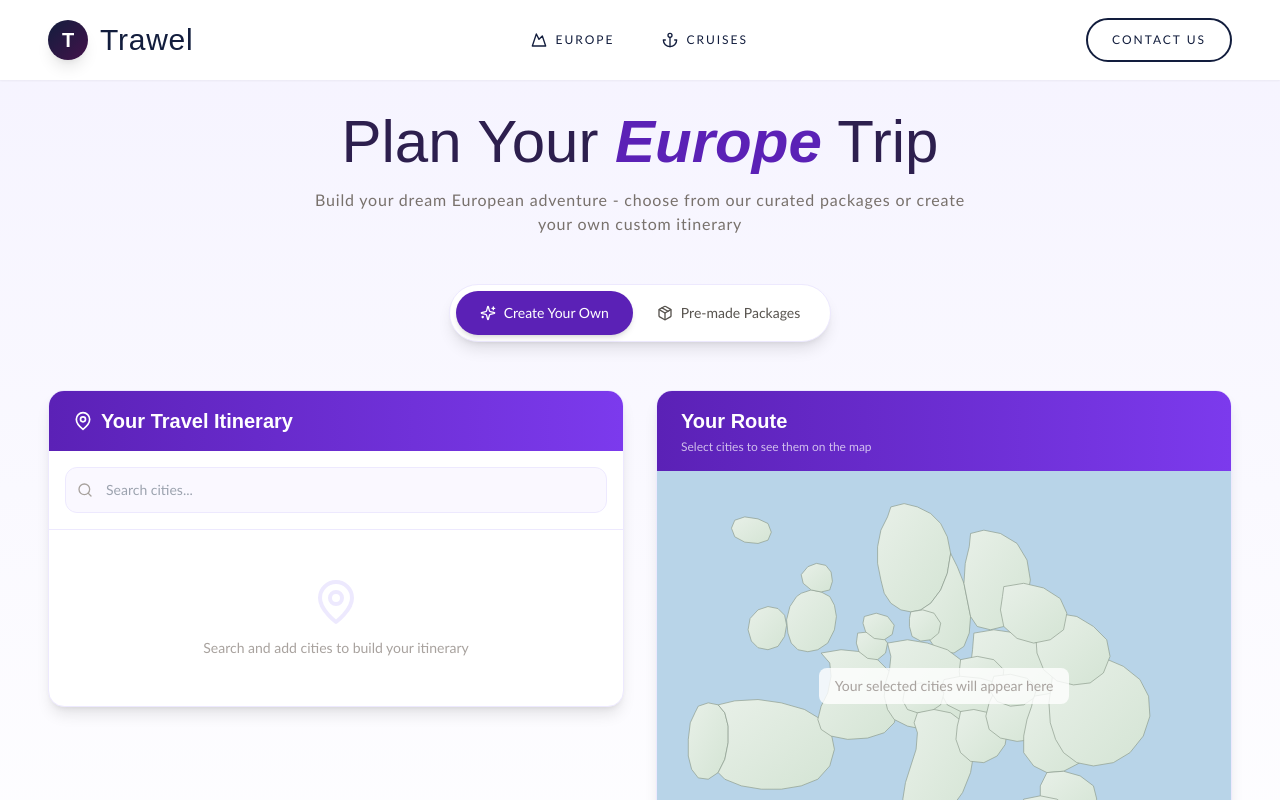
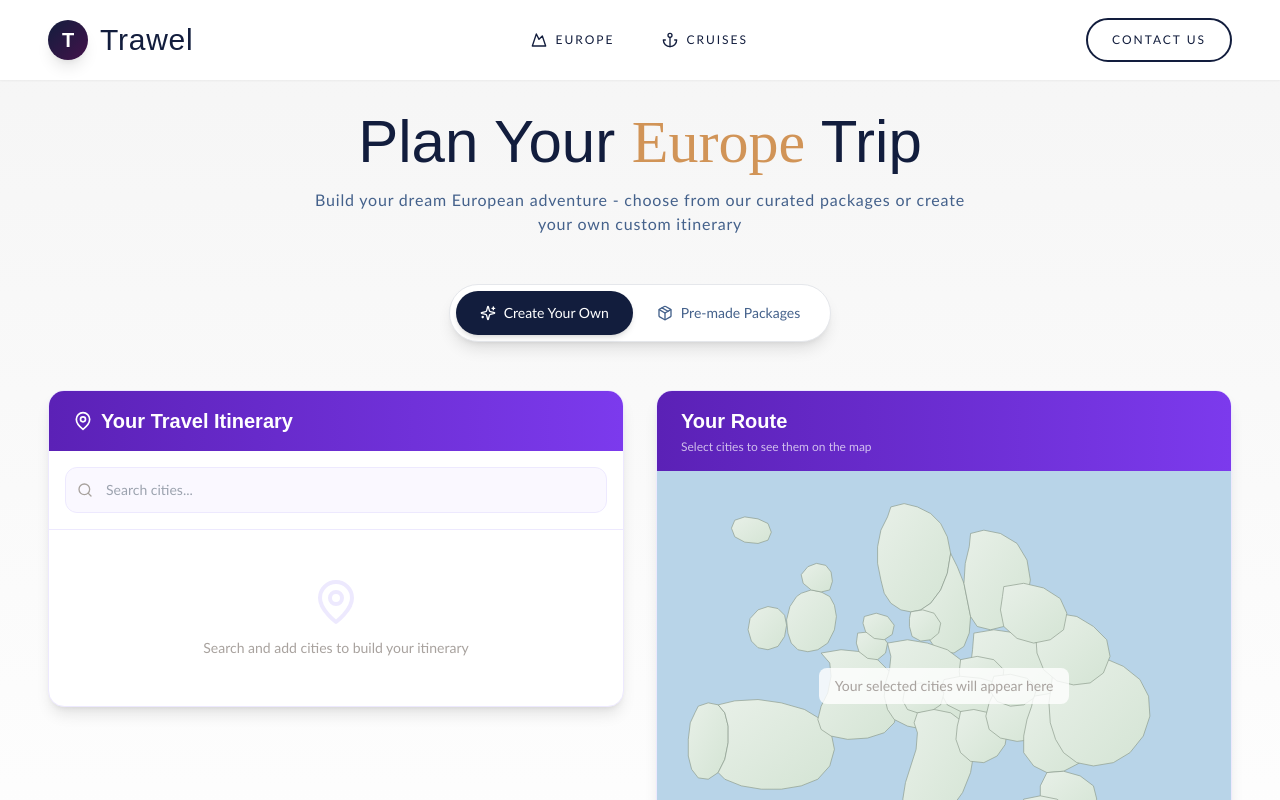
Before and after one commit to PP-2412/Trawel, a Next.js app: page /europe in a window 1280 px wide. Shown: the top 800 px of the page. Built offline with nearby package versions, Linux system fonts and the light colour scheme; a web font is replaced by a local one.

Commit message:
Update EuropeBuilder.tsx

```diff
--- a/components/europe/EuropeBuilder.tsx
+++ b/components/europe/EuropeBuilder.tsx
@@ -32,27 +32,27 @@ export default function EuropeBuilder() {
   }
 
   return (
-    <section className="pt-28 pb-20 min-h-screen bg-gradient-to-b from-[#f5f3ff] to-white">
+    <section className="pt-28 pb-20 min-h-screen bg-gradient-to-b from-[#f5f5f5] to-white">
       <div className="max-w-7xl mx-auto px-6 lg:px-12">
         {/* Header */}
         <div className="text-center mb-12">
-          <h1 className="font-display text-4xl md:text-6xl font-light text-[#2d1f4e] mb-4">
-            Plan Your <span className="font-semibold italic text-[#5b21b6]">Europe</span> Trip
+          <h1 className="font-display text-4xl md:text-6xl text-[#121d3d] mb-4">
+            Plan Your <span className="font-accent text-[#d19457]">Europe</span> Trip
           </h1>
-          <p className="font-sans text-stone-500 tracking-wider max-w-2xl mx-auto">
+          <p className="font-sans text-[#44618b] tracking-wider max-w-2xl mx-auto">
             Build your dream European adventure - choose from our curated packages or create your own custom itinerary
           </p>
         </div>
 
         {/* Mode Toggle */}
         <div className="flex justify-center mb-12">
-          <div className="bg-white rounded-full p-1.5 shadow-lg border border-[#ede9fe] inline-flex">
+          <div className="bg-white rounded-full p-1.5 shadow-lg border border-gray-200 inline-flex">
             <button
               onClick={() => { setMode('custom'); setSelectedCities([]); setShowItinerary(false); }}
               className={`flex items-center gap-2 px-6 py-3 rounded-full font-sans text-sm font-medium transition-all duration-300 ${
                 mode === 'custom'
-                  ? 'bg-[#5b21b6] text-white shadow-md'
-                  : 'text-stone-600 hover:text-[#5b21b6]'
+                  ? 'bg-[#121d3d] text-white shadow-md'
+                  : 'text-[#44618b] hover:text-[#121d3d]'
               }`}
             >
               <Sparkles className="w-4 h-4" />
@@ -62,8 +62,8 @@ export default function EuropeBuilder() {
               onClick={() => { setMode('premade'); setSelectedCities([]); setShowItinerary(false); }}
               className={`flex items-center gap-2 px-6 py-3 rounded-full font-sans text-sm font-medium transition-all duration-300 ${
                 mode === 'premade'
-                  ? 'bg-[#5b21b6] text-white shadow-md'
-                  : 'text-stone-600 hover:text-[#5b21b6]'
+                  ? 'bg-[#121d3d] text-white shadow-md'
+                  : 'text-[#44618b] hover:text-[#121d3d]'
               }`}
             >
               <Package className="w-4 h-4" />
@@ -100,12 +100,12 @@ export default function EuropeBuilder() {
           <div className="mt-12 text-center">
             <button
               onClick={handleGenerateItinerary}
-              className="inline-flex items-center gap-3 bg-gradient-to-r from-[#5b21b6] to-[#7c3aed] text-white font-sans text-sm font-semibold tracking-wider uppercase px-10 py-4 rounded-full shadow-xl hover:shadow-2xl transition-all duration-300 hover:scale-105"
+              className="inline-flex items-center gap-3 bg-gradient-to-r from-[#121d3d] to-[#43124a] text-white font-sans text-sm font-semibold tracking-wider uppercase px-10 py-4 rounded-full shadow-xl hover:shadow-2xl transition-all duration-300 hover:scale-105"
             >
               <Sparkles className="w-5 h-5" />
               Generate Itinerary
             </button>
-            <p className="font-sans text-xs text-stone-400 mt-3">
+            <p className="font-sans text-xs text-[#44618b] mt-3">
               {selectedCities.length} {selectedCities.length === 1 ? 'city' : 'cities'} selected • {selectedCities.reduce((acc, c) => acc + c.nights, 0)} nights total
             </p>
           </div>
```
